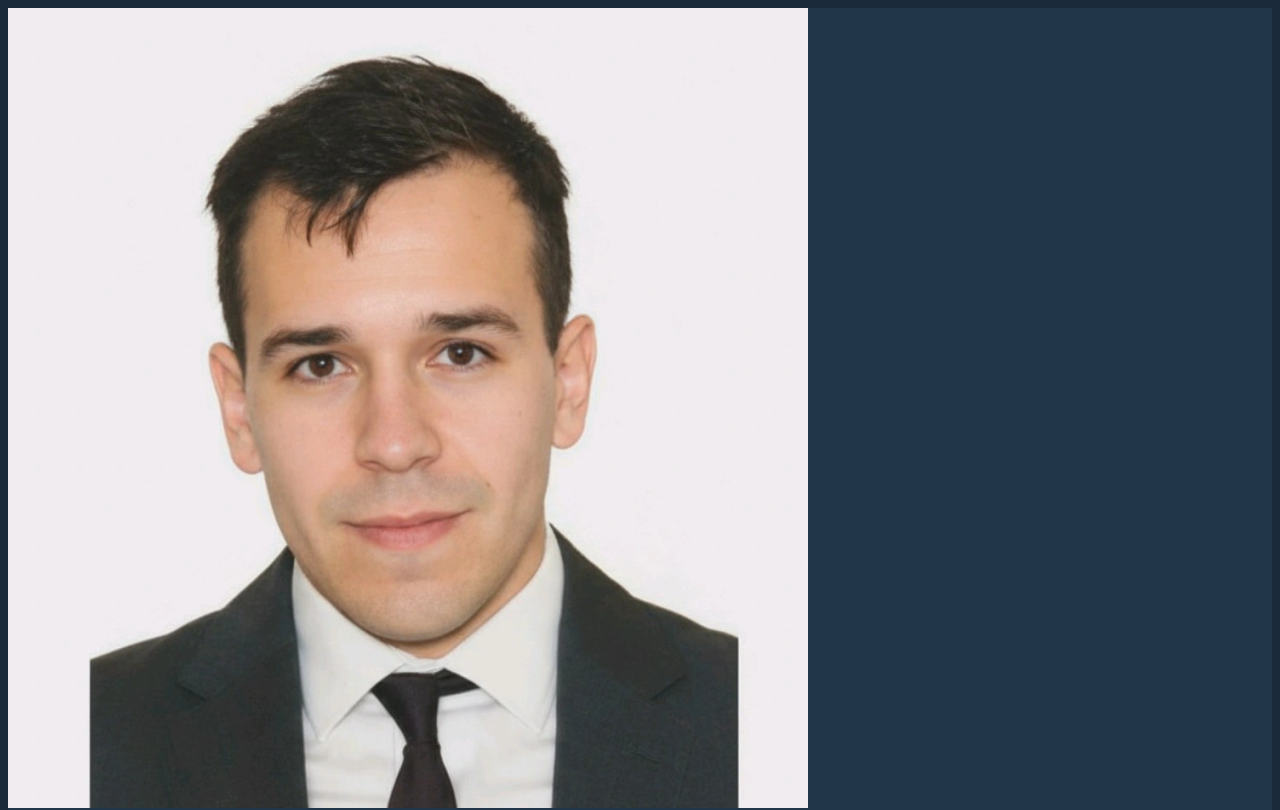
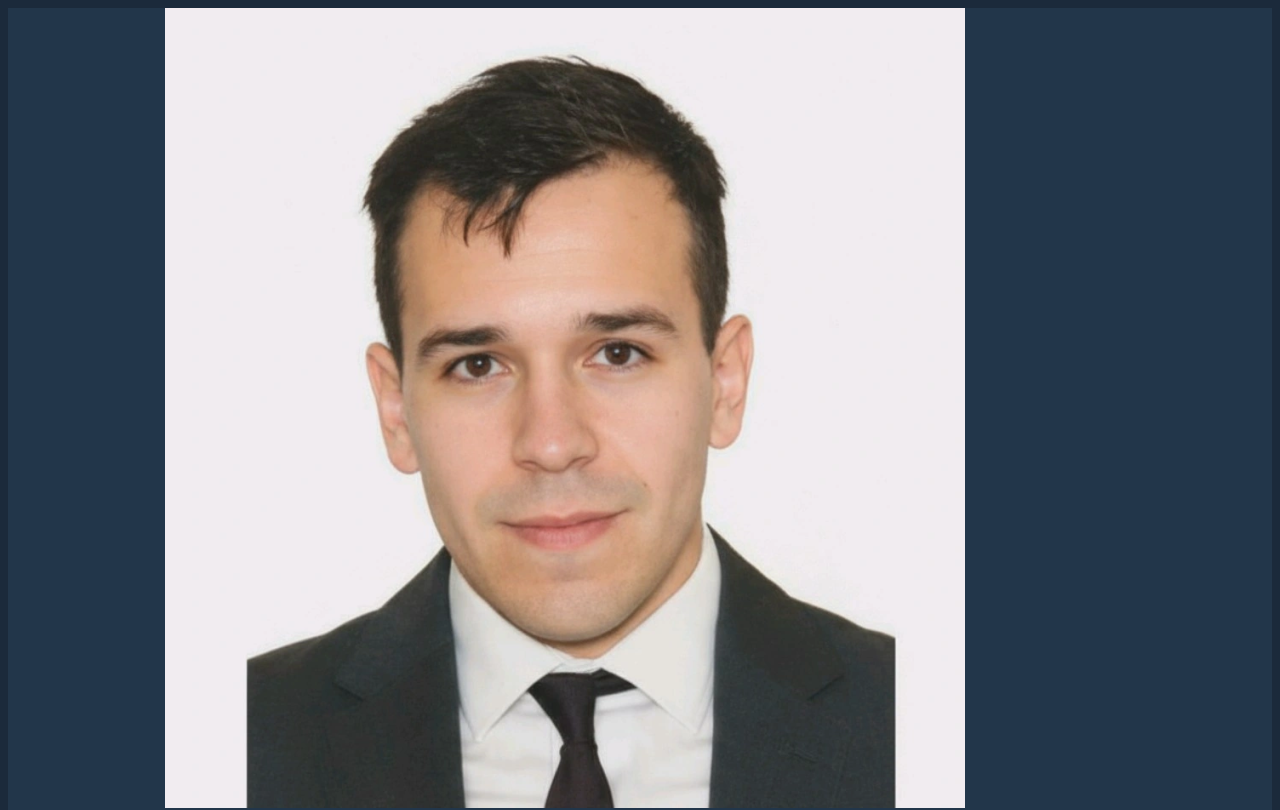
Before and after one commit to sergio-2026/COMP484_HW7, a plain HTML site: page index.html in a window 1280 px wide. Shown: the top 810 px of the page. Drawn offline with Linux system fonts and the light colour scheme.

Commit message:
finsihed steps 1 and 2

```diff
--- a/css/styles.css
+++ b/css/styles.css
@@ -12,6 +12,11 @@ body {
     color: #F4F4F4;
     font-family: 'Inter', sans-serif;
     font-weight: 400;
+}
+
+.content-wrap {
+    max-width: 950px;
+    margin: 0 auto;
 }
 
 /* Header & Footer
--- a/index.html
+++ b/index.html
@@ -18,6 +18,7 @@
 <body>
     <!-- // Intro -->
     <header>
+        <div class="content-wrap">
             <img src="images/sergio_resume.png" alt="Sergio Ruelas">
             <h1>Sergio Ruelas</h1>
             <h2>Senior Manufacturing Engineer</h2>
@@ -26,11 +27,13 @@
             <p>Skilled in SolidWorks, SiemensNX, MasterCAM, Process Validation and Verification, Root Cause Analysis, CNC machining, CNC welding, CNC grinding, GD&T, conventional machining, Python, C++, Robotic Hardware, MiniTab, 3D Printing, and various Welding Technologies.</p>
 
             <p>A.S. Degree from Los Angeles Valley College in Mechanical Engineering. Currently finishing coursework for B.S. Degree in Computer Engineering with a minor in Manufacturing Automation.</p>
+        </div>
     </header>
 
     <main>
         <!-- //Step 2: Work Experience -->
         <section class="work-experience">
+            <div class="content-wrap">
                 <h2>Work Experience</h2>
 
                 <!-- Job Details: copy this whole block to add more jobs -->
@@ -135,10 +138,12 @@
                     <li>Met deadlines across departments including operations, inspection, billing, and purchasing.</li>
                 </ul>
                 <!-- end of Job Details block. -->
+            </div>
         </section>
 
         <!-- // Education -->
         <section class="education">
+            <div class="content-wrap">
                 <h2>Education</h2>
 
                 <!-- School details: copy this whole block to add more schools. -->
@@ -150,7 +155,7 @@
                 <h3>Los Angeles Valley College — June 2021</h3>
                 <p>Associate of Science — General Engineering, Mechanical/Manufacturing Engineering</p>
                 <!-- End of school details. -->
-
+            </div>
         </section>
 
     </main>
```
Lines whose indentation alone changed are shown as unchanged.
